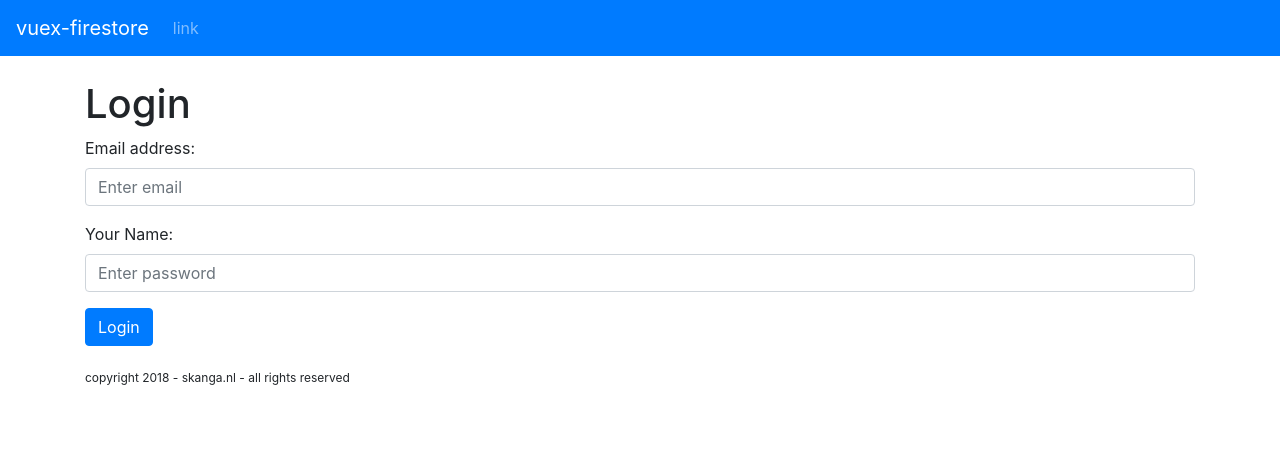
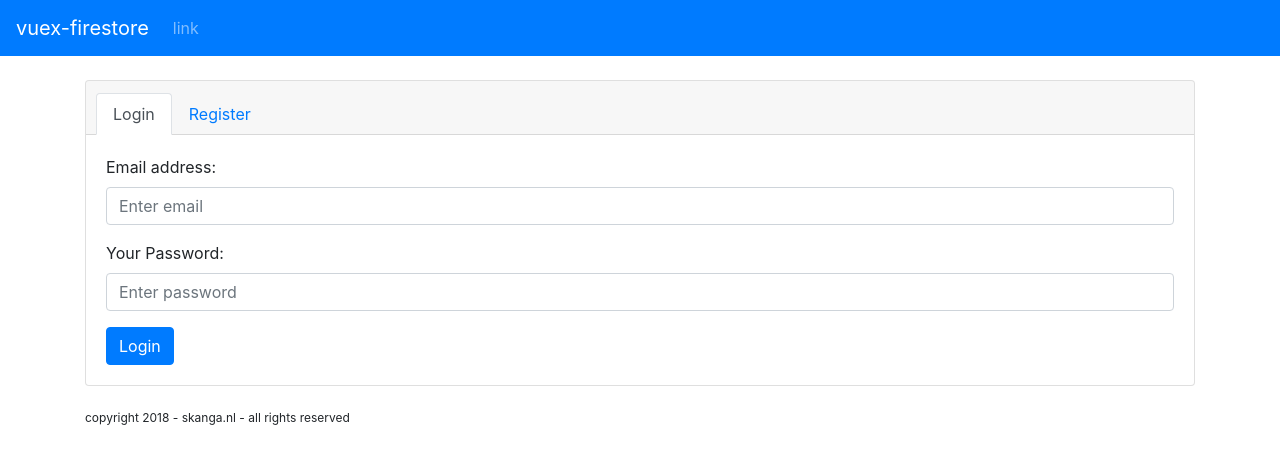
Before and after one commit to john-bauer/vuex-firestore, a Vue app: page /#/auth in a window 1280 px wide. Shown: the top 464 px of the page. Built offline with nearby package versions, Linux system fonts and the light colour scheme; some icons are missing.

Commit message:
Minor Changes

```diff
--- a/src/pages/Auth.vue
+++ b/src/pages/Auth.vue
@@ -2,15 +2,12 @@
 
   <div class="home">
 
-    <h1 v-if="userIsAuthenticated">Logout</h1>
-
-    <b-form v-if="!userIsAuthenticated">
-
-      <h1>Login</h1>
-
-      <b-form-group id="exampleInputGroup1"
+    <b-card no-body>
+      <b-tabs card>
+        <b-tab v-if="!userIsAuthenticated" title="Login">
+          <b-form-group id="loginEmailGroup"
                         label="Email address:"
-                    label-for="exampleInput1">
+                        label-for="loginEmail">
             <b-form-input id="exampleInput1"
                           type="email"
                           v-model="email"
@@ -19,23 +16,63 @@
             </b-form-input>
           </b-form-group>
 
-      <b-form-group id="exampleInputGroup2"
-                    label="Your Name:"
-                    label-for="exampleInput2">
-        <b-form-input id="exampleInput2"
+          <b-form-group id="loginPasswordGroup"
+                        label="Your Password:"
+                        label-for="loginPassword">
+            <b-form-input id="loginPassword"
                           type="password"
                           v-model="password"
                           required
                           placeholder="Enter password">
             </b-form-input>
           </b-form-group>
+          <b-button @click="onSignin" variant="primary">Login</b-button>
+        </b-tab>
 
-    </b-form>
+        <b-tab v-if="!userIsAuthenticated" title="Register">
+          <b-form-group id="registerEmailGroup"
+                        label="Email address:"
+                        label-for="registerEmail">
+            <b-form-input id="registerEmail"
+                          type="email"
+                          v-model="newEmail"
+                          required
+                          placeholder="Enter email">
+            </b-form-input>
+          </b-form-group>
+
+          <b-form-group id="registerPasswordGroup"
+                        label="Your Password:"
+                        label-for="registerPassword">
+            <b-form-input id="registerPassword"
+                          type="password"
+                          v-model="newPassword"
+                          required
+                          placeholder="Enter password">
+            </b-form-input>
+          </b-form-group>
+
+                    <b-form-group id="registerRepeatPasswordGroup"
+                        label="Repeat Password:"
+                        label-for="registerRepeatPassword">
+            <b-form-input id="registerRepeatPassword"
+                          type="password"
+                          v-model="repeatPassword"
+                          required
+                          placeholder="Repeat password">
+            </b-form-input>
+          </b-form-group>
 
 
-    <b-button v-if="!userIsAuthenticated" @click="onSignin" variant="primary">Login</b-button>
+          <b-button @click="onSignUserUp" variant="primary">Register</b-button>
+        </b-tab>
+
+        <b-tab v-if="userIsAuthenticated" title="Logout">
           <b-button v-if="userIsAuthenticated" @click="onLogout" variant="primary">Logout</b-button>
+        </b-tab>
 
+      </b-tabs>
+    </b-card>
   </div>
 
 </template>
@@ -46,7 +83,9 @@
       return {
         email: '',
         password: '',
-        passwordCheck: ''
+        newEmail: '',
+        newPassword: '',
+        repeatPassword: ''
       }
     },
     props: {
@@ -77,6 +116,10 @@
       }
     },
     methods: {
+      onSignUserUp () {
+        alert('Registration is currently disabled')
+        // this.$store.dispatch('signUserUp', {email: this.newEmail, password: this.newPassword})
+      },
       onSignin () {
         this.$store.dispatch('signUserIn', {email: this.email, password: this.password})
       },
```
Lines whose indentation alone changed are shown as unchanged.
